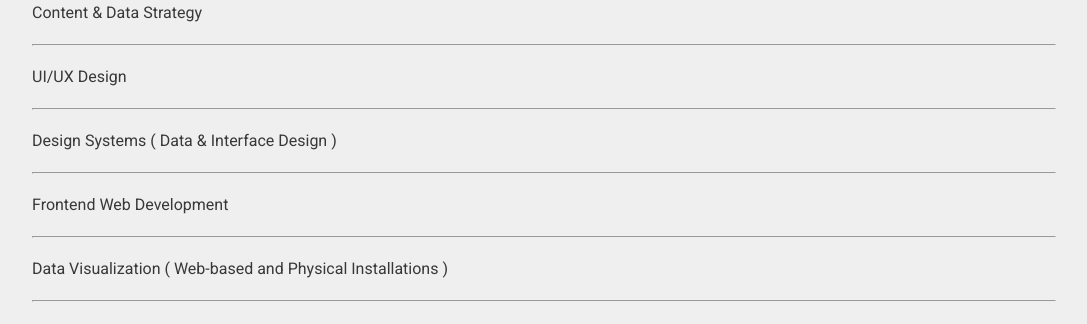
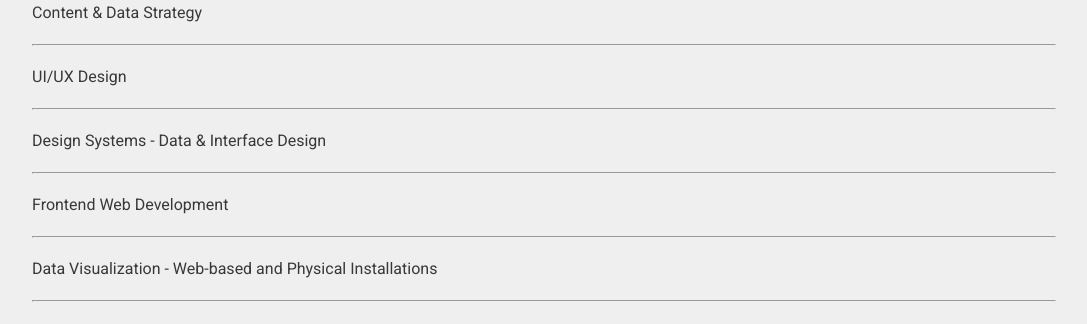
Before and after one commit to keeysnc/digital_anthro, a Next.js app: page / in a window 1280 px wide. Shown: the part 820-1144 px from the top of the page, without its empty margins (96-1183 px from the left). Built offline with nearby package versions, Linux system fonts and the light colour scheme.

Commit message:
update on content

```diff
--- a/pages/index.js
+++ b/pages/index.js
@@ -20,11 +20,11 @@ export default function Home() {
 						<hr></hr>
 						<p>UI/UX Design</p>
 						<hr></hr>
-						<p>Design Systems ( Data & Interface Design )</p>
+						<p>Design Systems - Data & Interface Design</p>
 						<hr></hr>
 						<p>Frontend Web Development</p>
 						<hr></hr>
-						<p>Data Visualization ( Web-based and Physical Installations )</p>
+						<p>Data Visualization - Web-based and Physical Installations</p>
 						<hr></hr>
 						<p>Headless CMS Integration</p>
 						<hr></hr>
```
